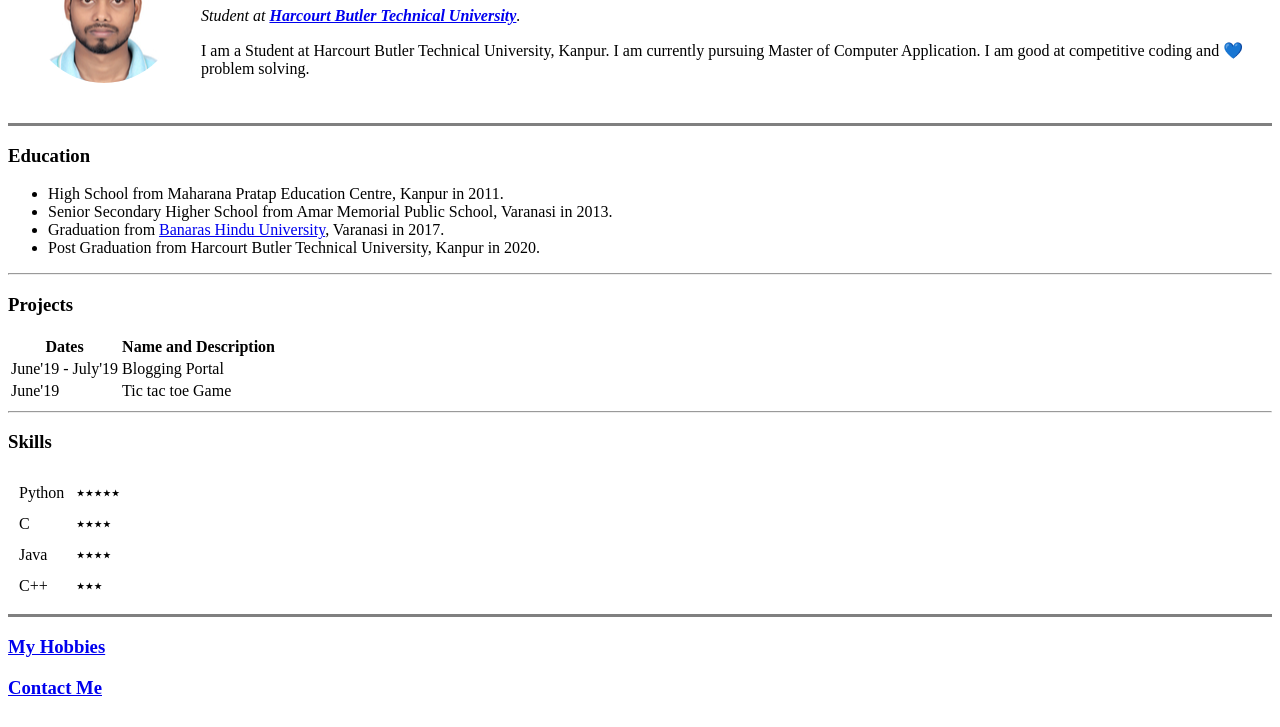
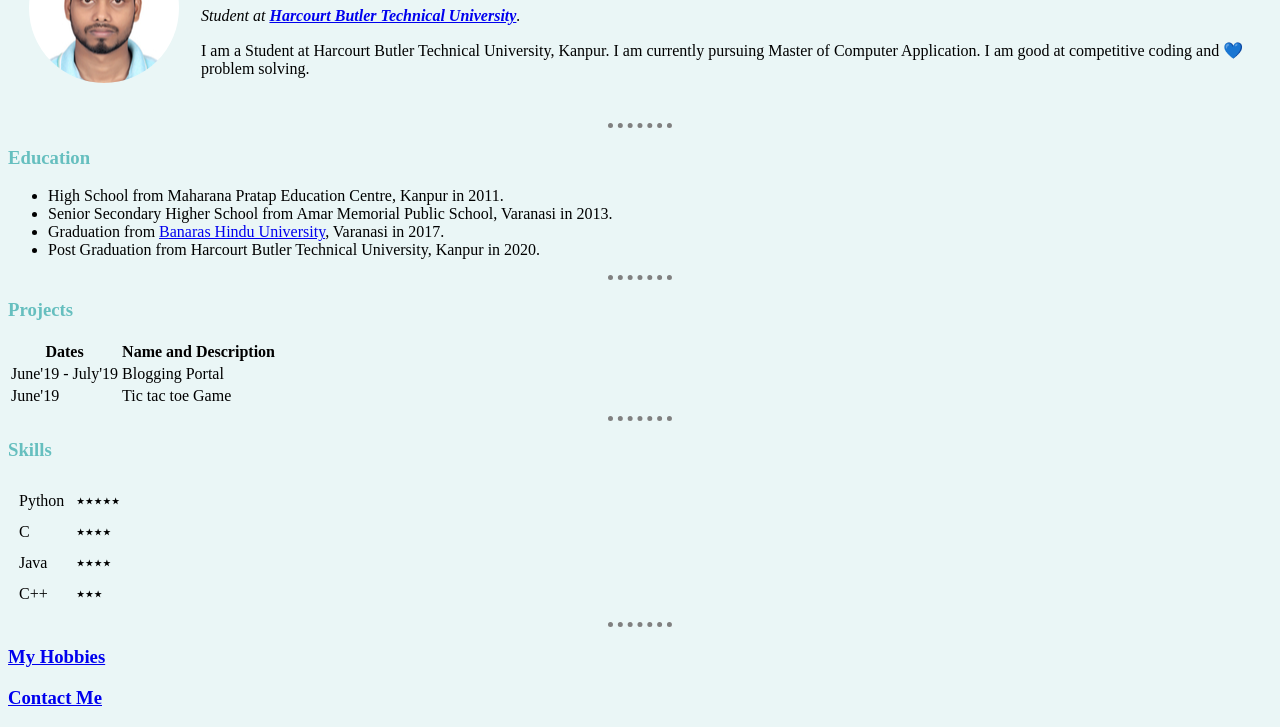
Before and after one commit to ajayhbtu/Personal-Site, a plain HTML site: page index.html in a window 1280 px wide. Shown: the part 102-829 px from the top of the page. Drawn offline with Linux system fonts and the light colour scheme.

Commit message:
Add css styling

```diff
--- /dev/null
+++ b/css/styles.css
@@ -0,0 +1,19 @@
+body {
+  background-color: #eaf6f6;
+}
+
+hr {
+  border-style: none;
+  border-top-style: dotted;
+  border-width: 5px;
+  border-color: grey;
+  width: 5%;
+}
+
+h1 {
+  color: #66bfbf;
+}
+
+h3 {
+  color: #66bfbf;
+}
--- a/index.html
+++ b/index.html
@@ -4,6 +4,8 @@
 <head>
   <meta charset="utf-8">
   <title>Ⓐ Ajay's Personal Site</title>
+  <link rel="stylesheet" href="css/styles.css">
+
 </head>
 
 <body>
@@ -17,7 +19,7 @@
       </td>
     </tr>
   </table>
-  <hr size="3" noshade>
+  <hr>
   <h3>Education</h3>
   <ul>
     <li>High School from Maharana Pratap Education Centre, Kanpur in 2011.</li>
@@ -65,7 +67,7 @@
       <td>٭٭٭</td>
     </tr>
   </table>
-  <hr size="3" noshade>
+  <hr>
   <h3><a href="hobbies.html">My Hobbies</a></h3>
   <h3><a href="contact.html">Contact Me</a></h3>
 </body>
```
Also changed, not shown: contact.html (+2 -1 lines), hobbies.html (+1 -0 lines).
